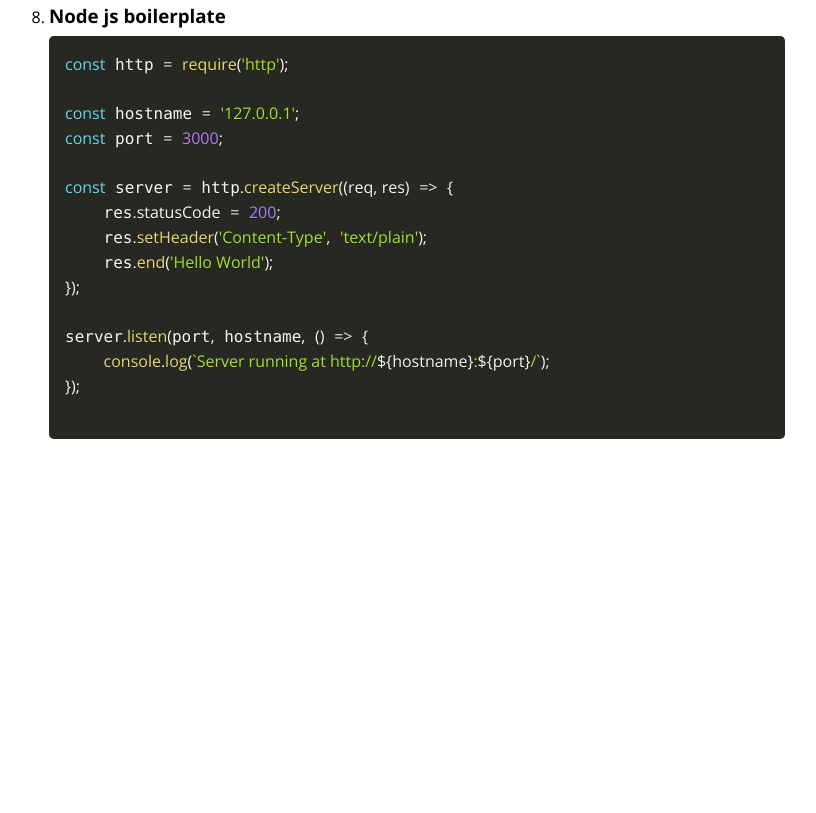
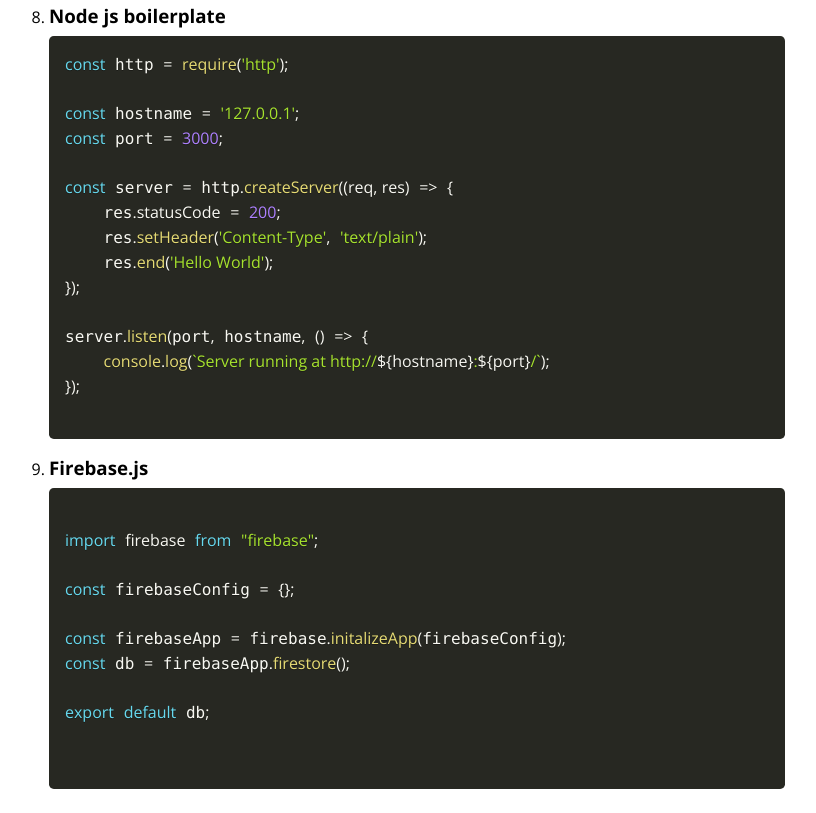
Before and after one commit to SuhasKamble/CheatSheet-by-Suhas, a plain HTML site: page index.html in a window 1280 px wide. Shown: the part 2507-3320 px from the top of the page, without its empty margins (223-1039 px from the left). Before the commit the page ends 2970 px from the top, so only its background shows below. Drawn offline with nearby package versions, Linux system fonts and the light colour scheme; some packages are replaced by stand-ins of ours; a script that the page names is missing.

Commit message:
added firebase.js

```diff
--- a/index.html
+++ b/index.html
@@ -139,6 +139,21 @@
 });
           </code></pre>
         </li>
+
+        <li>
+          <h3>Firebase.js</h3>
+          <pre><code class="language-javascript">
+import firebase from "firebase";
+
+const firebaseConfig = {};
+
+const firebaseApp = firebase.initalizeApp(firebaseConfig);
+const db = firebaseApp.firestore();
+
+export default db;
+
+          </code></pre>
+        </li>
       </ol>
     </div>
     <script src="./prism.js"></script>
--- a/style.css
+++ b/style.css
@@ -44,7 +44,7 @@
 
 @media (max-width: 780px) {
   .cheetsheet-container {
-    width: 90vw;
+    width: 95vw;
   }
   .navbar span {
     font-size: 1.6rem;
```
